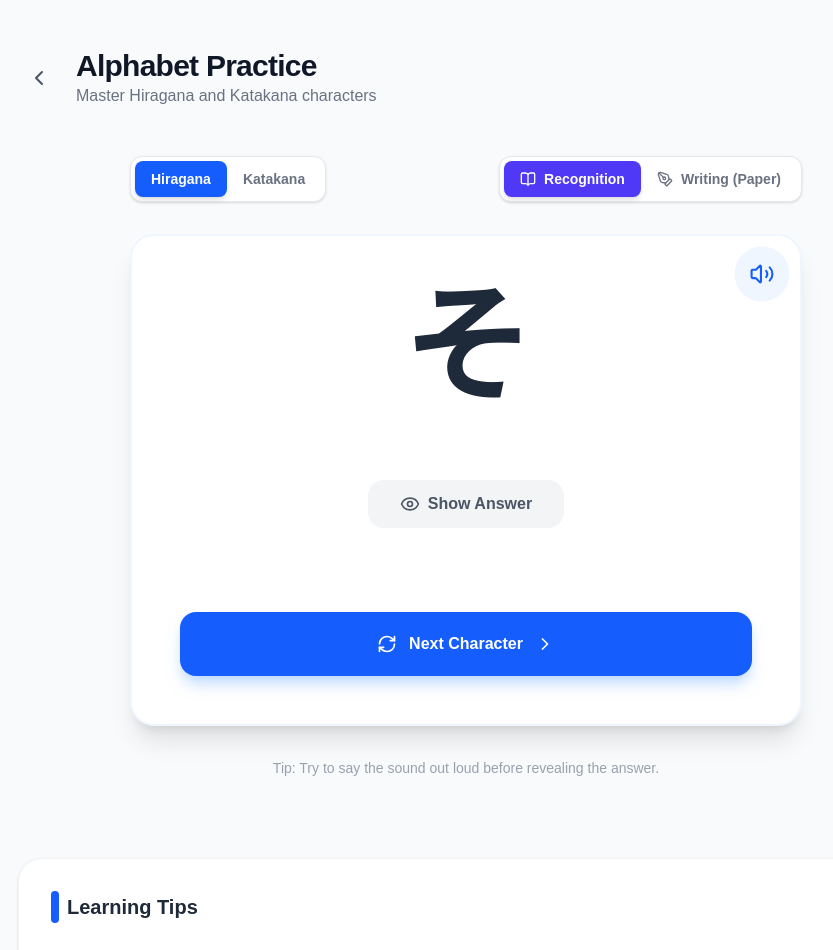
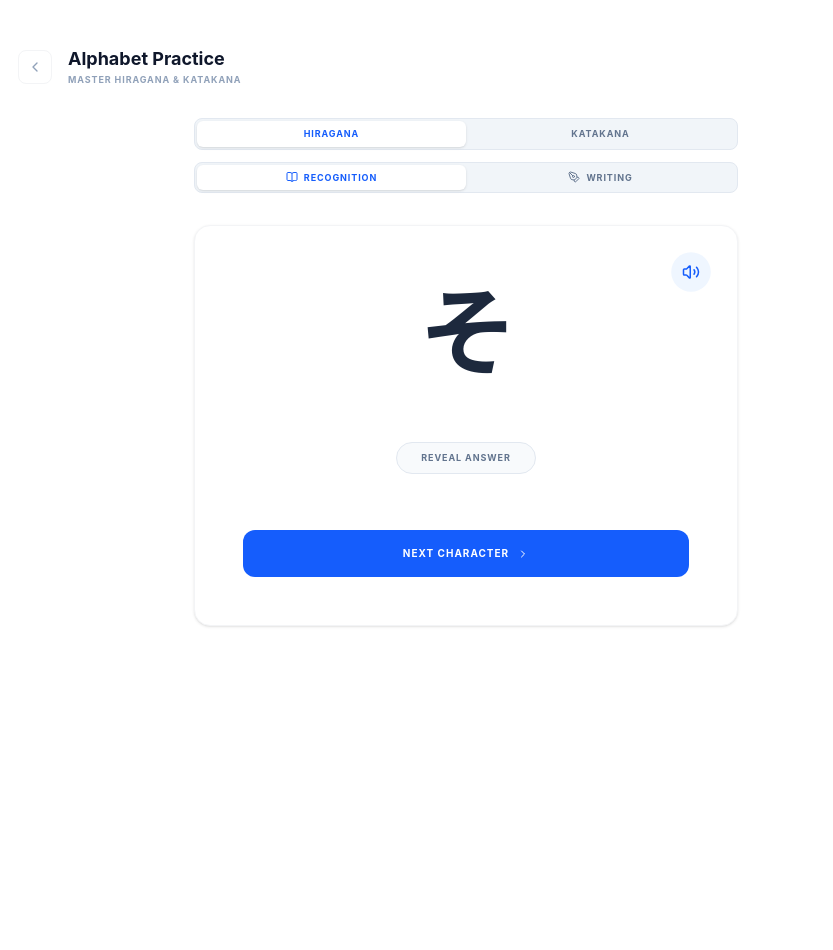
Before and after one commit to RakibMojumder/glpt-n5, a Next.js app: page /alphabet in a window 1280 px wide. Shown: the top 950 px of the page, without its empty margins (174-1007 px from the left). After the commit the page ends 800 px from the top, so only its background shows below. Built offline with nearby package versions, Linux system fonts and the light colour scheme.

Commit message:
update design

```diff
--- a/app/alphabet/page.tsx
+++ b/app/alphabet/page.tsx
@@ -1,52 +1,30 @@
-"use client";
-
 import AlphabetPractice from "@/components/AlphabetPractice";
 import { ChevronLeft } from "lucide-react";
 import Link from "next/link";
 
 export default function AlphabetPage() {
     return (
-        <main className="min-h-screen bg-slate-50 py-12 px-4 sm:px-6 lg:px-8">
+        <main className="min-h-screen bg-white pt-8 pb-24 md:pt-12 md:pb-16 px-4">
             <div className="max-w-4xl mx-auto">
-                <div className="flex items-center gap-4 mb-12">
+                {/* Compact Header */}
+                <div className="flex items-center gap-4 mb-8">
                     <Link
                         href="/"
-                        className="p-2 hover:bg-white rounded-full transition-colors border border-transparent hover:border-gray-200"
+                        className="p-2 bg-white hover:bg-slate-50 rounded-lg transition-all border border-gray-100 text-slate-400"
                     >
-                        <ChevronLeft className="w-6 h-6 text-gray-600" />
+                        <ChevronLeft className="w-4 h-4" />
                     </Link>
                     <div>
-                        <h1 className="text-3xl font-extrabold text-gray-900 tracking-tight">Alphabet Practice</h1>
-                        <p className="text-gray-500">Master Hiragana and Katakana characters</p>
+                        <h1 className="text-lg font-bold text-slate-900 leading-tight">
+                            Alphabet Practice
+                        </h1>
+                        <p className="text-[9px] font-bold text-slate-400 uppercase tracking-widest mt-0.5">
+                            Master Hiragana & Katakana
+                        </p>
                     </div>
                 </div>
 
                 <AlphabetPractice />
-
-                <section className="mt-20 bg-white rounded-3xl p-8 border border-gray-100 shadow-sm">
-                    <h2 className="text-xl font-bold text-gray-800 mb-6 flex items-center gap-2">
-                        <span className="w-2 h-8 bg-blue-600 rounded-full"></span>
-                        Learning Tips
-                    </h2>
-                    <div className="grid md:grid-cols-2 gap-8">
-                        <div className="space-y-3">
-                            <h3 className="font-bold text-blue-700">Writing Practice</h3>
-                            <p className="text-sm text-gray-600 leading-relaxed">
-                                Use the <strong>Writing Mode</strong> to test your muscle memory.
-                                We show you the sound, you write it on your physical paper,
-                                then check if your stroke order and shape were correct.
-                            </p>
-                        </div>
-                        <div className="space-y-3">
-                            <h3 className="font-bold text-blue-700">Audio Recognition</h3>
-                            <p className="text-sm text-gray-600 leading-relaxed">
-                                Always listen to the Bengali pronunciation by clicking the
-                                speaker icon. Associating the sound with the visual character
-                                is the fastest way to learn.
-                            </p>
-                        </div>
-                    </div>
-                </section>
             </div>
         </main>
     );
--- a/app/globals.css
+++ b/app/globals.css
@@ -2,62 +2,58 @@
 
 :root {
   --background: #ffffff;
-  --foreground: #171717;
+  --foreground: #020617;
+  --primary: #2563eb;
+  --primary-hover: #1d4ed8;
+  --border: #e2e8f0;
+  --muted: #64748b;
+  --accent: #f1f5f9;
 }
 
 @theme inline {
   --color-background: var(--background);
   --color-foreground: var(--foreground);
-  --font-sans: var(--font-geist-sans);
-  --font-mono: var(--font-geist-mono);
-}
-
-@media (prefers-color-scheme: dark) {
-  :root {
-    --background: #0a0a0a;
-    --foreground: #ededed;
-  }
+  --color-primary: var(--primary);
+  --color-primary-hover: var(--primary-hover);
+  --color-border: var(--border);
+  --color-muted: var(--muted);
+  --color-accent: var(--accent);
+  --font-sans: "Inter", system-ui, sans-serif;
 }
 
 body {
   background: var(--background);
   color: var(--foreground);
-  font-family: Arial, Helvetica, sans-serif;
+  font-family: var(--font-sans);
+  -webkit-font-smoothing: antialiased;
 }
 
 @layer utilities {
   .perspective {
     perspective: 1000px;
   }
+
   .rotate-y-180 {
     transform: rotateY(180deg);
   }
+
   .backface-hidden {
     backface-visibility: hidden;
   }
+
   .transform-style-3d {
     transform-style: preserve-3d;
   }
 }
 
-@keyframes fade-in-up {
+@keyframes fade-in {
   from {
     opacity: 0;
-    transform: translateY(10px);
   }
+
   to {
     opacity: 1;
-    transform: translateY(0);
   }
-}
-
-.animate-fade-in-up {
-  animation: fade-in-up 0.4s ease-out forwards;
-}
-
-@keyframes fade-in {
-  from { opacity: 0; }
-  to { opacity: 1; }
 }
 
 .animate-fade-in {
--- a/app/layout.tsx
+++ b/app/layout.tsx
@@ -1,6 +1,7 @@
 import type { Metadata } from "next";
 import { Geist, Geist_Mono } from "next/font/google";
 import "./globals.css";
+import BottomNav from "@/components/BottomNav";
 
 const geistSans = Geist({
   variable: "--font-geist-sans",
@@ -37,8 +38,9 @@ export default function RootLayout({
         <meta name="theme-color" content="#2563eb" />
         <link rel="apple-touch-icon" href="/icons/icon-192x192.png" />
       </head>
-      <body className="min-h-full flex flex-col">
+      <body className="min-h-full flex flex-col pb-16 sm:pb-0">
         {children}
+        <BottomNav />
       </body>
     </html>
   );
--- a/components/AlphabetPractice.tsx
+++ b/components/AlphabetPractice.tsx
@@ -3,7 +3,7 @@
 import { useState, useEffect, useCallback } from "react";
 import { hiragana, katakana } from "@/data/alphabat";
 import AudioButton from "./AudioButton";
-import { RefreshCw, Eye, EyeOff, BookOpen, PenTool, ChevronRight, ChevronLeft } from "lucide-react";
+import { RefreshCw, Eye, BookOpen, PenTool, ChevronRight } from "lucide-react";
 
 type AlphabetItem = {
     char: string;
@@ -15,19 +15,14 @@ type AlphabetItem = {
 export default function AlphabetPractice() {
     const [kanaType, setKanaType] = useState<"hiragana" | "katakana">("hiragana");
     const [practiceMode, setPracticeMode] = useState<"normal" | "reverse">("normal");
-    const [currentItem, setCurrentItem] = useState<AlphabetItem>(() => {
-        const pool = hiragana;
-        return pool[Math.floor(Math.random() * pool.length)];
-    });
+    const [currentItem, setCurrentItem] = useState<AlphabetItem | null>(null);
     const [showAnswer, setShowAnswer] = useState(false);
-    const [history, setHistory] = useState<AlphabetItem[]>([]);
 
     const getRandomItem = useCallback(() => {
         const pool = kanaType === "hiragana" ? hiragana : katakana;
         const randomIndex = Math.floor(Math.random() * pool.length);
         const newItem = pool[randomIndex];
 
-        // Avoid immediate duplicates
         if (currentItem && newItem.char === currentItem.char && pool.length > 1) {
             return getRandomItem();
         }
@@ -38,124 +33,109 @@ export default function AlphabetPractice() {
 
     useEffect(() => {
         getRandomItem();
-    }, [kanaType]); // Also refresh on kana type change
+    }, [kanaType]);
 
     const handleNext = () => {
-        if (currentItem) {
-            setHistory(prev => [currentItem, ...prev].slice(0, 10));
-        }
         getRandomItem();
     };
 
-    if (!currentItem) return null;
+    if (!currentItem) return (
+        <div className="flex items-center justify-center min-h-[400px]">
+            <RefreshCw className="animate-spin text-blue-600 w-5 h-5" />
+        </div>
+    );
 
     return (
-        <div className="max-w-2xl mx-auto">
-            {/* Controls */}
-            <div className="flex flex-col sm:flex-row gap-4 mb-8 justify-between">
-                <div className="flex bg-white p-1 rounded-xl shadow-sm border border-gray-200">
+        <div className="max-w-xl mx-auto px-4">
+            {/* Compact Controls */}
+            <div className="flex flex-col gap-3 mb-8">
+                <div className="flex p-0.5 bg-slate-100 rounded-lg border border-slate-200">
                     <button
                         onClick={() => setKanaType("hiragana")}
-                        className={`px-4 py-2 rounded-lg text-sm font-bold transition-all ${kanaType === "hiragana" ? "bg-blue-600 text-white shadow-md" : "text-gray-500 hover:text-gray-700"
+                        className={`flex-1 px-4 py-1.5 rounded-md text-[9px] font-bold uppercase tracking-widest transition-all ${kanaType === "hiragana" ? "bg-white text-blue-600 shadow-sm" : "text-slate-500"
                             }`}
                     >
                         Hiragana
                     </button>
                     <button
                         onClick={() => setKanaType("katakana")}
-                        className={`px-4 py-2 rounded-lg text-sm font-bold transition-all ${kanaType === "katakana" ? "bg-blue-600 text-white shadow-md" : "text-gray-500 hover:text-gray-700"
+                        className={`flex-1 px-4 py-1.5 rounded-md text-[9px] font-bold uppercase tracking-widest transition-all ${kanaType === "katakana" ? "bg-white text-blue-600 shadow-sm" : "text-slate-500"
                             }`}
                     >
                         Katakana
                     </button>
                 </div>
 
-                <div className="flex bg-white p-1 rounded-xl shadow-sm border border-gray-200">
+                <div className="flex p-0.5 bg-slate-100 rounded-lg border border-slate-200">
                     <button
                         onClick={() => setPracticeMode("normal")}
-                        className={`flex items-center gap-2 px-4 py-2 rounded-lg text-sm font-bold transition-all ${practiceMode === "normal" ? "bg-indigo-600 text-white shadow-md" : "text-gray-500 hover:text-gray-700"
+                        className={`flex-1 flex items-center justify-center gap-1.5 px-4 py-1.5 rounded-md text-[9px] font-bold uppercase tracking-widest transition-all ${practiceMode === "normal" ? "bg-white text-blue-600 shadow-sm" : "text-slate-500"
                             }`}
-                        title="See character, guess sound"
                     >
-                        <BookOpen className="w-4 h-4" />
+                        <BookOpen className="w-3 h-3" />
                         Recognition
                     </button>
                     <button
                         onClick={() => setPracticeMode("reverse")}
-                        className={`flex items-center gap-2 px-4 py-2 rounded-lg text-sm font-bold transition-all ${practiceMode === "reverse" ? "bg-indigo-600 text-white shadow-md" : "text-gray-500 hover:text-gray-700"
+                        className={`flex-1 flex items-center justify-center gap-1.5 px-4 py-1.5 rounded-md text-[9px] font-bold uppercase tracking-widest transition-all ${practiceMode === "reverse" ? "bg-white text-blue-600 shadow-sm" : "text-slate-500"
                             }`}
-                        title="See/Hear sound, write character on paper"
                     >
-                        <PenTool className="w-4 h-4" />
-                        Writing (Paper)
+                        <PenTool className="w-3 h-3" />
+                        Writing
                     </button>
                 </div>
             </div>
 
-            {/* Practice Card */}
-            <div className="bg-white rounded-3xl shadow-xl border-2 border-blue-50 p-8 md:p-12 text-center relative overflow-hidden">
-                <div className="absolute top-4 right-4">
-                    <AudioButton text={currentItem.bn} className="scale-125" />
+            {/* Compact Practice Card */}
+            <div className="bg-white rounded-2xl border border-gray-100 p-8 md:p-12 text-center animate-fade-in relative shadow-sm">
+                <div className="absolute top-6 right-6 scale-90">
+                    <AudioButton text={currentItem.bn} />
                 </div>
 
-                <div className="mb-8">
+                <div className="min-h-[120px] flex items-center justify-center mb-6">
                     {practiceMode === "normal" ? (
-                        <div className="text-9xl font-bold text-gray-800 animate-fade-in">
+                        <div className="text-8xl font-bold text-slate-800 leading-none select-none">
                             {currentItem.char}
                         </div>
                     ) : (
-                        <div className="flex flex-col items-center gap-4 animate-fade-in">
-                            <span className="text-6xl font-bold text-blue-600 uppercase tracking-widest">
+                        <div className="flex flex-col items-center gap-2">
+                            <span className="text-5xl font-bold text-blue-600 uppercase tracking-tighter">
                                 {currentItem.romaji}
                             </span>
-                            <span className="text-2xl text-gray-400 font-medium">({currentItem.bn})</span>
-                            <p className="text-sm text-gray-400 mt-4 italic">Write the character on your paper...</p>
+                            <span className="text-sm text-slate-400 font-bold uppercase tracking-widest opacity-60">({currentItem.bn})</span>
                         </div>
                     )}
                 </div>
 
-                <div className="min-h-[120px] flex flex-col items-center justify-center">
+                <div className="min-h-[80px] flex flex-col items-center justify-center">
                     {showAnswer ? (
-                        <div className="animate-fade-in-up">
-                            <div className="flex items-center justify-center gap-4 mb-2">
-                                <span className="text-4xl font-bold text-green-600">
-                                    {practiceMode === "normal" ? currentItem.romaji.toUpperCase() : currentItem.char}
-                                </span>
-                            </div>
-                            <p className="text-gray-500 font-medium">
-                                {practiceMode === "normal" ? `Bengali: ${currentItem.bn}` : `Sound: ${currentItem.romaji} (${currentItem.bn})`}
+                        <div className="animate-fade-in">
+                            <span className="text-3xl font-bold text-blue-600 block mb-1">
+                                {practiceMode === "normal" ? currentItem.romaji.toUpperCase() : currentItem.char}
+                            </span>
+                            <p className="text-[9px] font-bold text-slate-400 uppercase tracking-widest">
+                                Sound: {currentItem.romaji} • Bengali: {currentItem.bn}
                             </p>
                         </div>
                     ) : (
                         <button
                             onClick={() => setShowAnswer(true)}
-                            className="flex items-center gap-2 px-8 py-3 bg-gray-100 hover:bg-gray-200 text-gray-600 font-bold rounded-2xl transition-all"
+                            className="px-6 py-2 bg-slate-50 text-slate-500 font-bold text-[9px] uppercase tracking-widest rounded-full transition-all active:scale-95 border border-slate-200"
                         >
-                            <Eye className="w-5 h-5" />
-                            Show Answer
+                            Reveal Answer
                         </button>
                     )}
                 </div>
 
-                <div className="mt-12 flex gap-4">
+                <div className="mt-8">
                     <button
                         onClick={handleNext}
-                        className="flex-1 flex items-center justify-center gap-3 py-5 bg-blue-600 hover:bg-blue-700 text-white font-bold rounded-2xl shadow-lg shadow-blue-200 transition-all active:scale-95 touch-manipulation"
+                        className="w-full flex items-center justify-center gap-2 py-4 bg-blue-600 text-white font-bold text-[10px] uppercase tracking-widest rounded-xl hover:bg-blue-700 transition-all active:scale-95 group"
                     >
-                        <RefreshCw className="w-5 h-5" />
-                        Next Character
-                        <ChevronRight className="w-5 h-5" />
+                        <span>Next Character</span>
+                        <ChevronRight className="w-3 h-3" />
                     </button>
                 </div>
-            </div>
-
-            {/* History / Info */}
-            <div className="mt-8 text-center">
-                <p className="text-gray-400 text-sm">
-                    {practiceMode === "reverse"
-                        ? "Tip: Listen to the audio and try to write the character from memory."
-                        : "Tip: Try to say the sound out loud before revealing the answer."}
-                </p>
             </div>
         </div>
     );
--- /dev/null
+++ b/components/BottomNav.tsx
@@ -0,0 +1,37 @@
+"use client";
+
+import Link from "next/link";
+import { usePathname } from "next/navigation";
+import { Home, Book } from "lucide-react";
+
+const navItems = [
+    { name: "Home", href: "/", icon: Home },
+    { name: "Alphabet", href: "/alphabet", icon: Book },
+];
+
+export default function BottomNav() {
+    const pathname = usePathname();
+
+    return (
+        <nav className="sm:hidden fixed bottom-3 left-6 right-6 bg-white border border-gray-100 shadow-lg px-8 py-3 flex justify-around items-center z-50 rounded-xl">
+            {navItems.map((item) => {
+                const isActive = pathname === item.href;
+                const Icon = item.icon;
+
+                return (
+                    <Link
+                        key={item.name}
+                        href={item.href}
+                        className={`flex flex-col items-center gap-0.5 transition-all ${isActive ? "text-blue-600 scale-105" : "text-slate-400"
+                            }`}
+                    >
+                        <Icon className={`w-5 h-5 ${isActive ? "stroke-[2.5px]" : "stroke-[1.5px]"}`} />
+                        <span className={`text-[8px] font-bold uppercase tracking-widest ${isActive ? "opacity-100" : "opacity-0"}`}>
+                            {item.name}
+                        </span>
+                    </Link>
+                );
+            })}
+        </nav>
+    );
+}
```
Also changed, not shown: app/lesson/[id]/page.tsx (+21 -21 lines), app/page.tsx (+27 -30 lines), components/FlashCard.tsx (+13 -15 lines), components/LessonContent.tsx (+22 -22 lines), components/LessonList.tsx (+12 -12 lines), components/WordList.tsx (+47 -17 lines), data/vocabulary.ts (+20 -0 lines).
